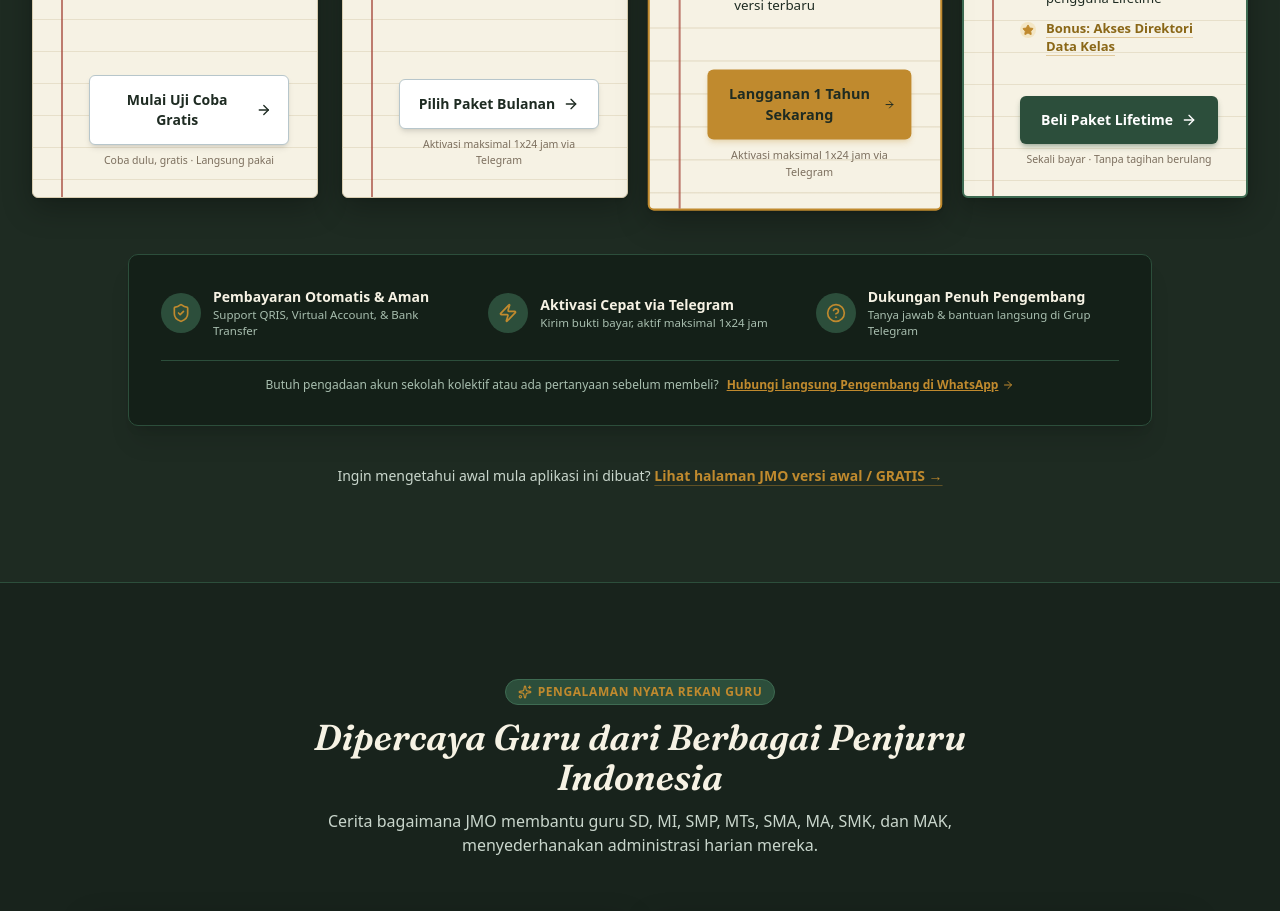
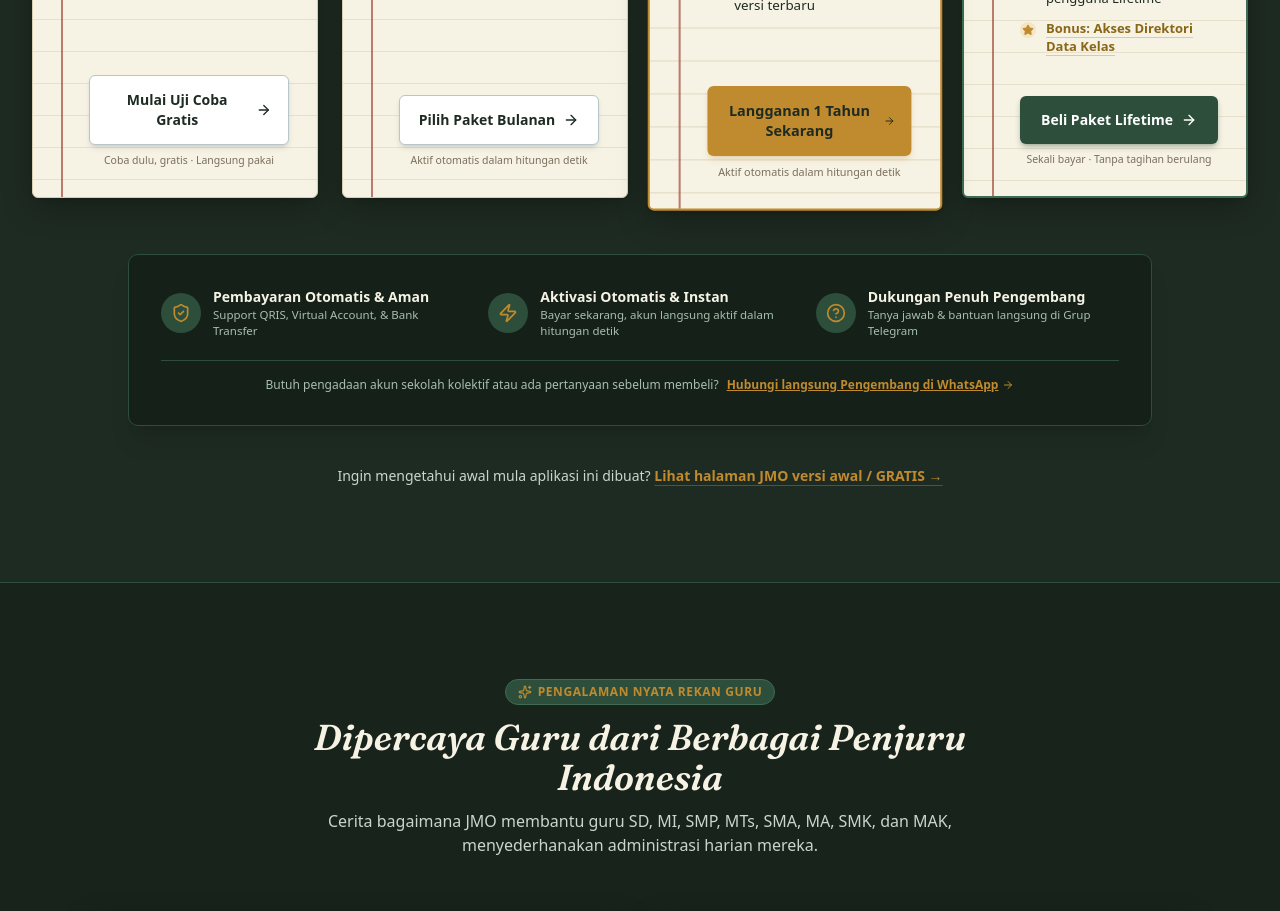
Before and after one commit to dimas-bn/Landing-Page-JMO, a React (Vite) app: page / in a window 1280 px wide. Shown: the part 6960-7871 px from the top of the page. Built offline with nearby package versions, Linux system fonts and the light colour scheme.

Commit message:
Update Pricing.tsx

```diff
--- a/src/components/Pricing.tsx
+++ b/src/components/Pricing.tsx
@@ -151,7 +151,7 @@ export const Pricing: React.FC = () => {
                     ? 'Coba dulu, gratis · Langsung pakai'
                     : isLifetime
                     ? 'Sekali bayar · Tanpa tagihan berulang'
-                    : 'Aktivasi maksimal 1x24 jam via Telegram'}
+                    : 'Aktif otomatis dalam hitungan detik'}
                 </p>
               </div>
             </div>
@@ -177,8 +177,8 @@ export const Pricing: React.FC = () => {
               <Zap className="w-5 h-5" />
             </div>
             <div className="text-left">
-              <div className="font-bold text-[#F6F2E4]">Aktivasi Cepat via Telegram</div>
-              <div className="text-[11.5px] text-[#A8BEAF]">Kirim bukti bayar, aktif maksimal 1x24 jam</div>
+              <div className="font-bold text-[#F6F2E4]">Aktivasi Otomatis & Instan</div>
+              <div className="text-[11.5px] text-[#A8BEAF]">Bayar sekarang, akun langsung aktif dalam hitungan detik</div>
             </div>
           </div>
 
```
